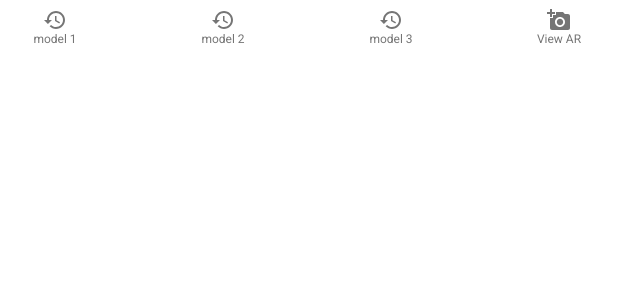
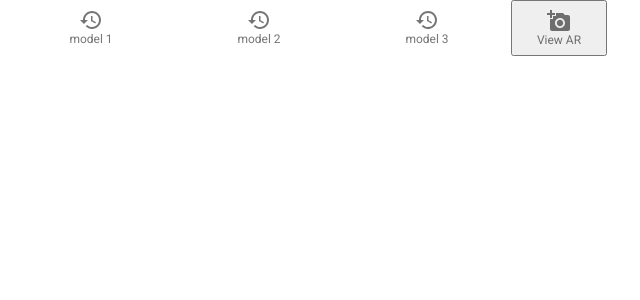
Before and after one commit to oismaelash/ModelViewer-ReactJS-MaterialUI, a React (Create React App) app: page / in a window 1280 px wide. Shown: the top 300 px of the page, without its empty margins (333-973 px from the left). Built offline with nearby package versions, Linux system fonts and the light colour scheme.

Commit message:
change ar button

```diff
--- a/src/App.js
+++ b/src/App.js
@@ -29,7 +29,7 @@ const App = () => {
             return (
               <BottomNavigationAction
                 showLabel
-                label={`model ${index+1}`}
+                label={`model ${index + 1}`}
                 icon={<Restore />}
                 onClick={() =>
                   onSelectModel(
@@ -40,12 +40,13 @@ const App = () => {
               />
             );
           })}
-          <BottomNavigationAction
-            showLabel
-            label="View AR"
-            icon={<AddAPhoto />}
-            slot="ar-button"
-          />
+          <button slot="ar-button">
+            <BottomNavigationAction
+              showLabel
+              label="View AR"
+              icon={<AddAPhoto />}
+            />
+          </button>
         </BottomNavigation>
       </model-viewer>
     </Fragment>
```
